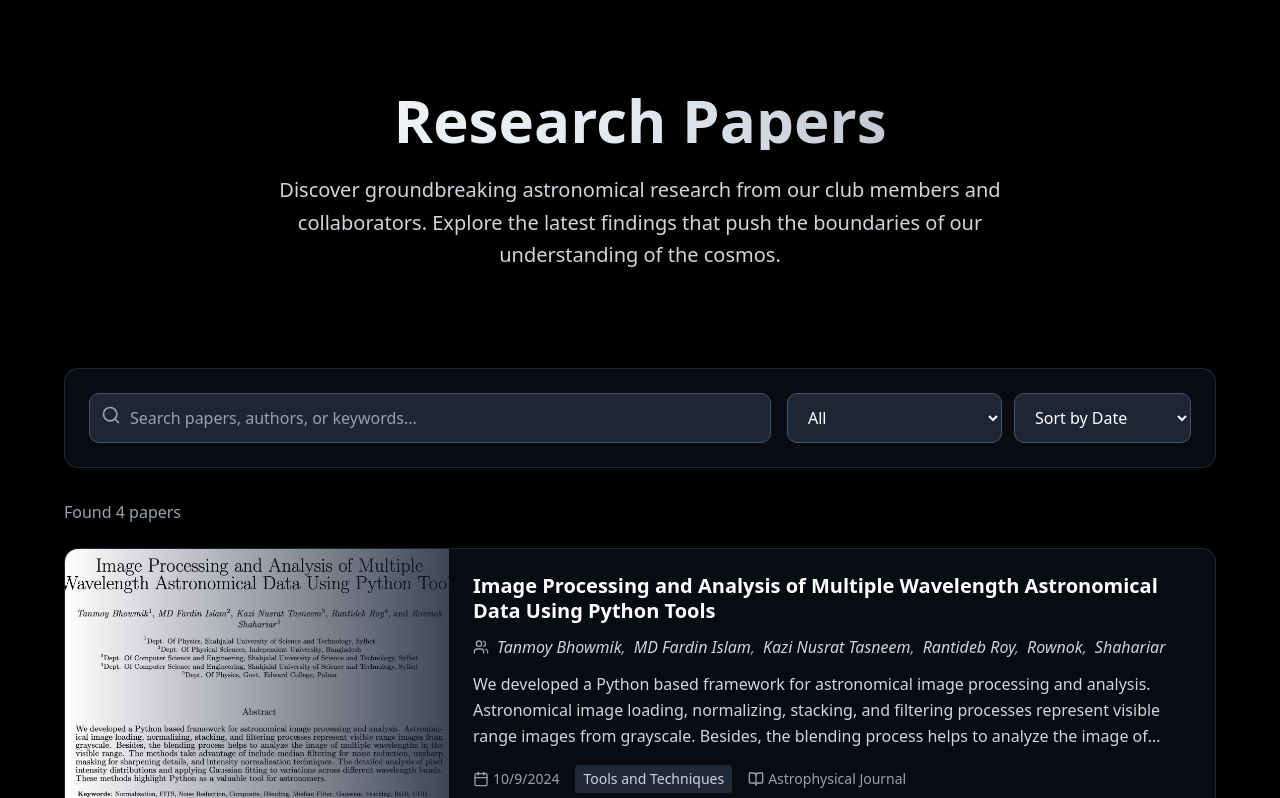
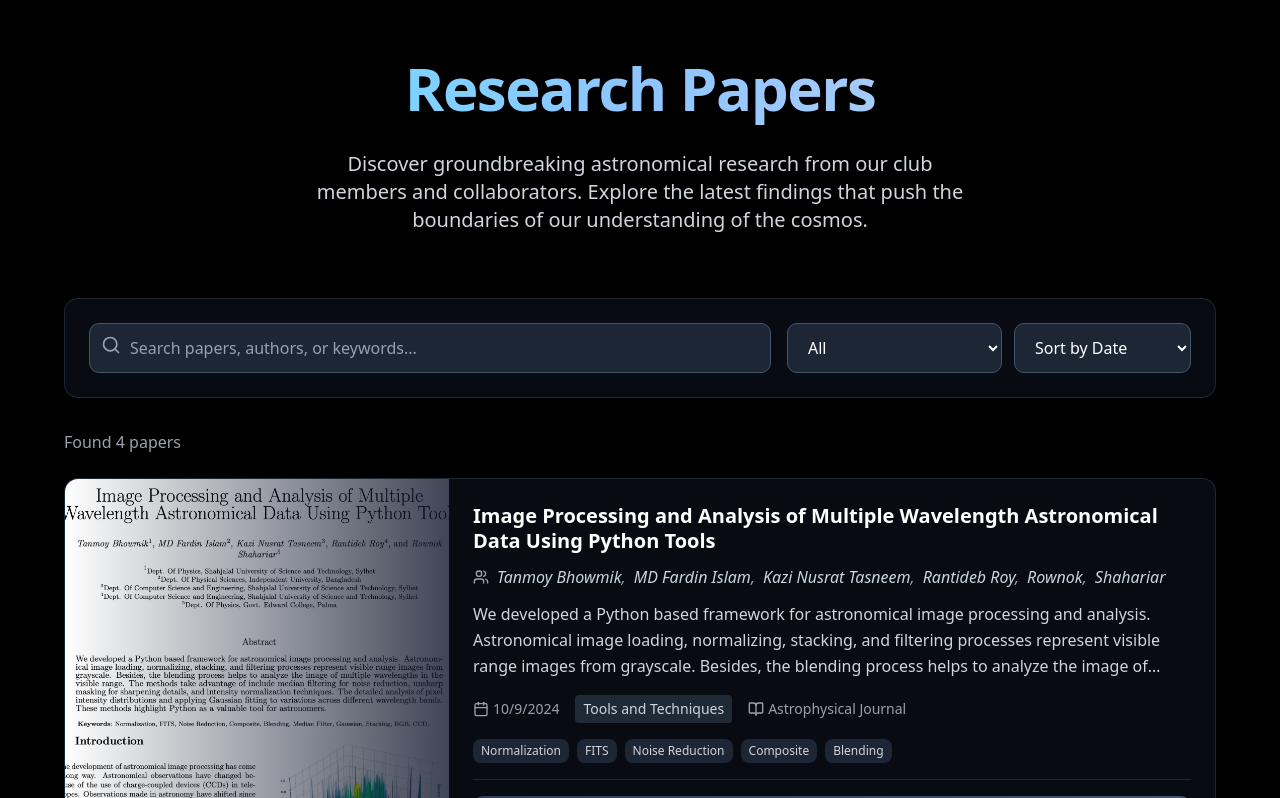
Before and after one commit to heronet/cam-sust.org, a Next.js app: page / in a window 1280 px wide. Shown: the part 3333-4131 px from the top of the page. Built offline with nearby package versions, Linux system fonts and the light colour scheme.

Commit message:
add: research

```diff
--- a/src/components/research/research.tsx
+++ b/src/components/research/research.tsx
@@ -9,6 +9,7 @@ import {
   ExternalLink,
   BookOpen,
 } from "lucide-react";
+import Header from "../common/header";
 
 interface ResearchPaper {
   id: string;
@@ -133,23 +134,6 @@ const categories = [
   "Tools and Techniques",
 ];
 
-// Header Component
-const Header: React.FC<{ title: string; subtitle: string }> = ({
-  title,
-  subtitle,
-}) => (
-  <section className="relative px-6 py-16 mb-8">
-    <div className="max-w-6xl mx-auto text-center">
-      <h1 className="text-4xl md:text-6xl font-bold bg-gradient-to-r from-white via-slate-200 to-gray-400 bg-clip-text text-transparent mb-6">
-        {title}
-      </h1>
-      <p className="text-xl text-gray-300 max-w-3xl mx-auto leading-relaxed">
-        {subtitle}
-      </p>
-    </div>
-  </section>
-);
-
 const ResearchPapers: React.FC = () => {
   const [searchTerm, setSearchTerm] = useState("");
   const [selectedCategory, setSelectedCategory] = useState("All");
@@ -186,11 +170,8 @@ const ResearchPapers: React.FC = () => {
   }, [filteredPapers, sortBy]);
 
   return (
-    <div
-      className="min-h-screen bg-black/[0.96] antialiased text-white"
-      id="research"
-    >
-      <div className="relative z-10 pt-12">
+    <div className="min-h-screen bg-black/[0.96] antialiased" id="research">
+      <div className="relative z-10 pt-16">
         {/* Header */}
         <Header
           title="Research Papers"
```
